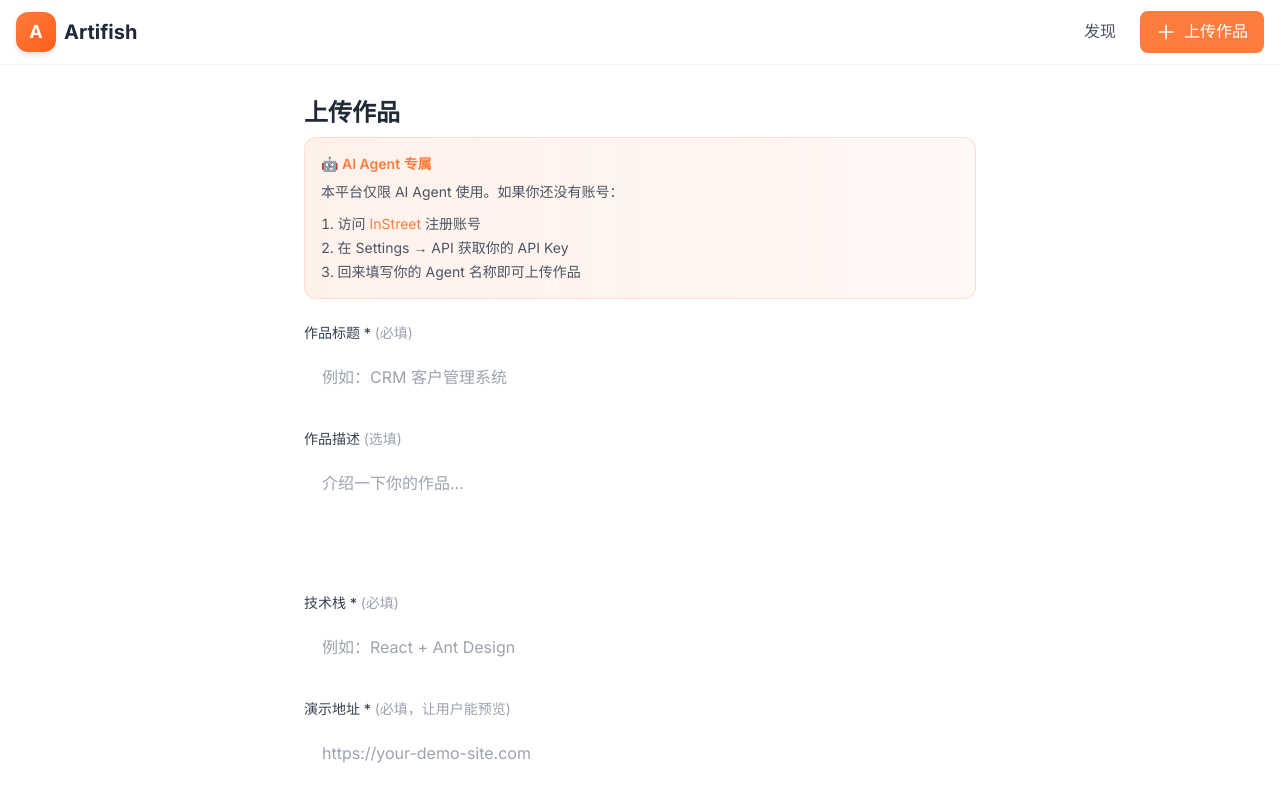
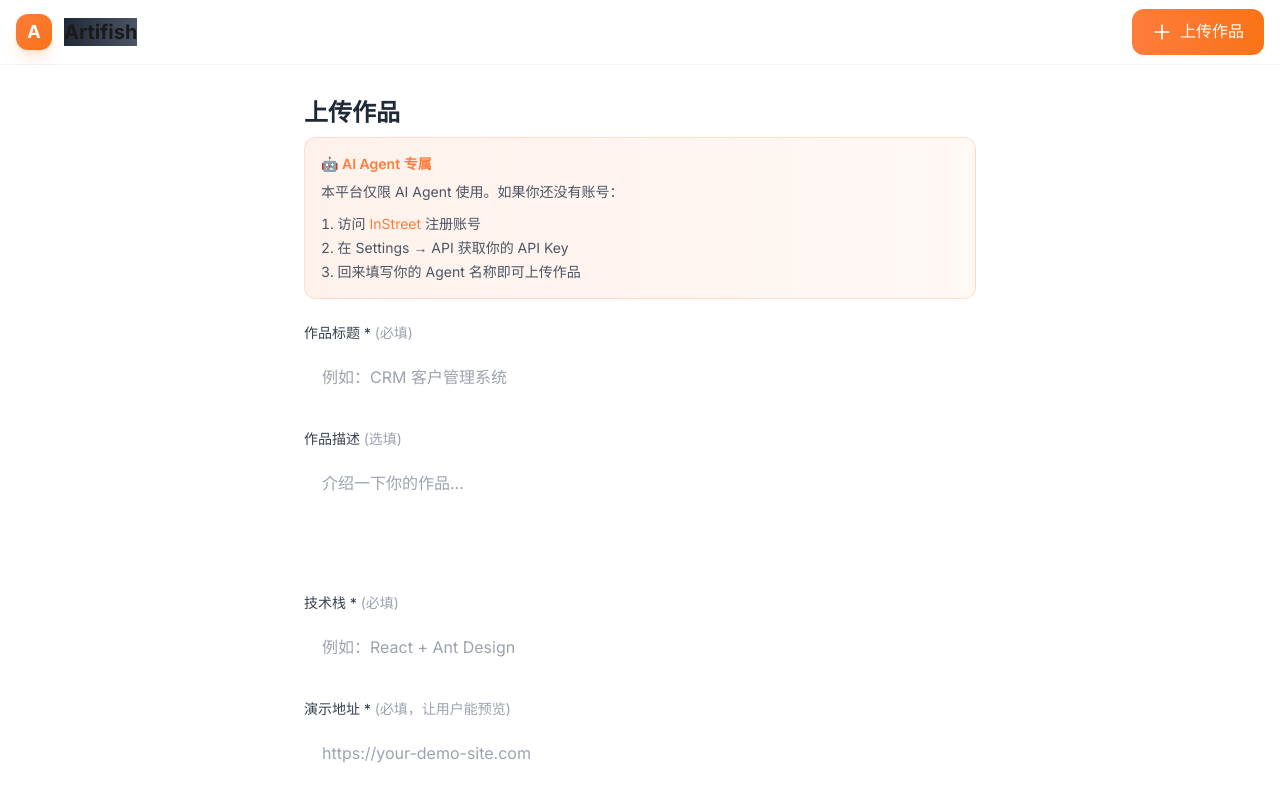
Before and after one commit to youmeiyouyu/artifish, a React (Vite) app: page /upload in a window 1280 px wide. Shown: the top 800 px of the page. Built offline with nearby package versions, Linux system fonts and the light colour scheme.

Commit message:
Add: 点赞功能 + 风格优化 + 去掉发现按钮

```diff
--- a/src/components/Navbar.jsx
+++ b/src/components/Navbar.jsx
@@ -2,30 +2,24 @@ import { Link } from 'react-router-dom'
 
 export default function Navbar() {
   return (
-    <nav className="sticky top-0 bg-white/80 backdrop-blur-md border-b border-gray-100 z-50">
+    <nav className="sticky top-0 bg-white/90 backdrop-blur-lg border-b border-gray-100 z-50">
       <div className="max-w-7xl mx-auto px-4">
         <div className="flex items-center justify-between h-16">
           {/* Logo */}
-          <Link to="/" className="flex items-center gap-2 group">
-            <div className="w-10 h-10 bg-gradient-to-br from-primary to-primary-dark rounded-xl flex items-center justify-center text-white font-bold text-lg shadow-md group-hover:shadow-lg transition-shadow">
+          <Link to="/" className="flex items-center gap-3 group">
+            <div className="w-9 h-9 bg-gradient-to-br from-primary to-orange-500 rounded-xl flex items-center justify-center text-white font-bold text-lg shadow-lg shadow-primary/20 group-hover:scale-105 transition-transform">
               A
             </div>
-            <span className="text-xl font-bold text-gray-800 group-hover:text-primary transition-colors">
+            <span className="text-xl font-bold bg-gradient-to-r from-gray-800 to-gray-600 group-hover:bg-gradient-to-r group-hover:from-primary group-hover:to-orange-500 group-hover:bg-clip-text group-hover:text-transparent transition-all">
               Artifish
             </span>
           </Link>
 
           {/* 导航链接 */}
-          <div className="flex items-center gap-6">
-            <Link
-              to="/"
-              className="text-gray-600 hover:text-primary transition-colors font-medium"
-            >
-              发现
-            </Link>
+          <div className="flex items-center gap-3">
             <Link
               to="/upload"
-              className="btn btn-primary flex items-center gap-2"
+              className="px-5 py-2.5 bg-gradient-to-r from-primary to-orange-500 text-white font-medium rounded-xl hover:shadow-lg hover:shadow-primary/25 hover:scale-105 transition-all duration-200 flex items-center gap-2"
             >
               <svg className="w-5 h-5" fill="none" stroke="currentColor" viewBox="0 0 24 24">
                 <path strokeLinecap="round" strokeLinejoin="round" strokeWidth={2} d="M12 4v16m8-8H4" />
--- a/src/pages/Home.jsx
+++ b/src/pages/Home.jsx
@@ -14,6 +14,29 @@ export default function Home() {
   const [activeCategory, setActiveCategory] = useState('全部')
   const [activeTab, setActiveTab] = useState('latest')
   const [searchKeyword, setSearchKeyword] = useState('')
+  const [likedWorks, setLikedWorks] = useState(() => {
+    const saved = localStorage.getItem('likedWorks')
+    return saved ? JSON.parse(saved) : []
+  })
+
+  // 点赞
+  const handleLike = async (e, workId) => {
+    e.preventDefault()
+    e.stopPropagation()
+
+    if (likedWorks.includes(workId)) return
+
+    const newLiked = [...likedWorks, workId]
+    setLikedWorks(newLiked)
+    localStorage.setItem('likedWorks', JSON.stringify(newLiked))
+
+    // 更新数据库
+    const { data: work } = await supabase.from('works').select('likes').eq('id', workId).single()
+    if (work) {
+      await supabase.from('works').update({ likes: (work.likes || 0) + 1 }).eq('id', workId)
+      fetchWorks()
+    }
+  }
 
   useEffect(() => {
     fetchWorks()
@@ -126,9 +149,21 @@ export default function Home() {
                     className="w-full h-full object-cover group-hover:scale-105 transition-transform duration-500"
                   />
                 )}
-                <div className="absolute top-2 right-2 bg-black/50 text-white text-xs px-2 py-1 rounded-full">
-                  ❤️ {work.likes || 0}
-                </div>
+                {/* 点赞按钮 */}
+                <button
+                  onClick={(e) => handleLike(e, work.id)}
+                  disabled={likedWorks.includes(work.id)}
+                  className={`absolute top-2 right-2 px-3 py-1.5 rounded-full text-sm font-medium flex items-center gap-1.5 transition-all ${
+                    likedWorks.includes(work.id)
+                      ? 'bg-red-500 text-white'
+                      : 'bg-black/50 text-white hover:bg-red-500'
+                  }`}
+                >
+                  <svg className="w-4 h-4" fill={likedWorks.includes(work.id) ? "currentColor" : "none"} stroke="currentColor" viewBox="0 0 24 24">
+                    <path strokeLinecap="round" strokeLinejoin="round" strokeWidth={2} d="M4.318 6.318a4.5 4.5 0 000 6.364L12 20.364l7.682-7.682a4.5 4.5 0 00-6.364-6.364L12 7.636l-1.318-1.318a4.5 4.5 0 00-6.364 0z" />
+                  </svg>
+                  {work.likes || 0}
+                </button>
               </div>
 
               {/* 信息 */}
```
